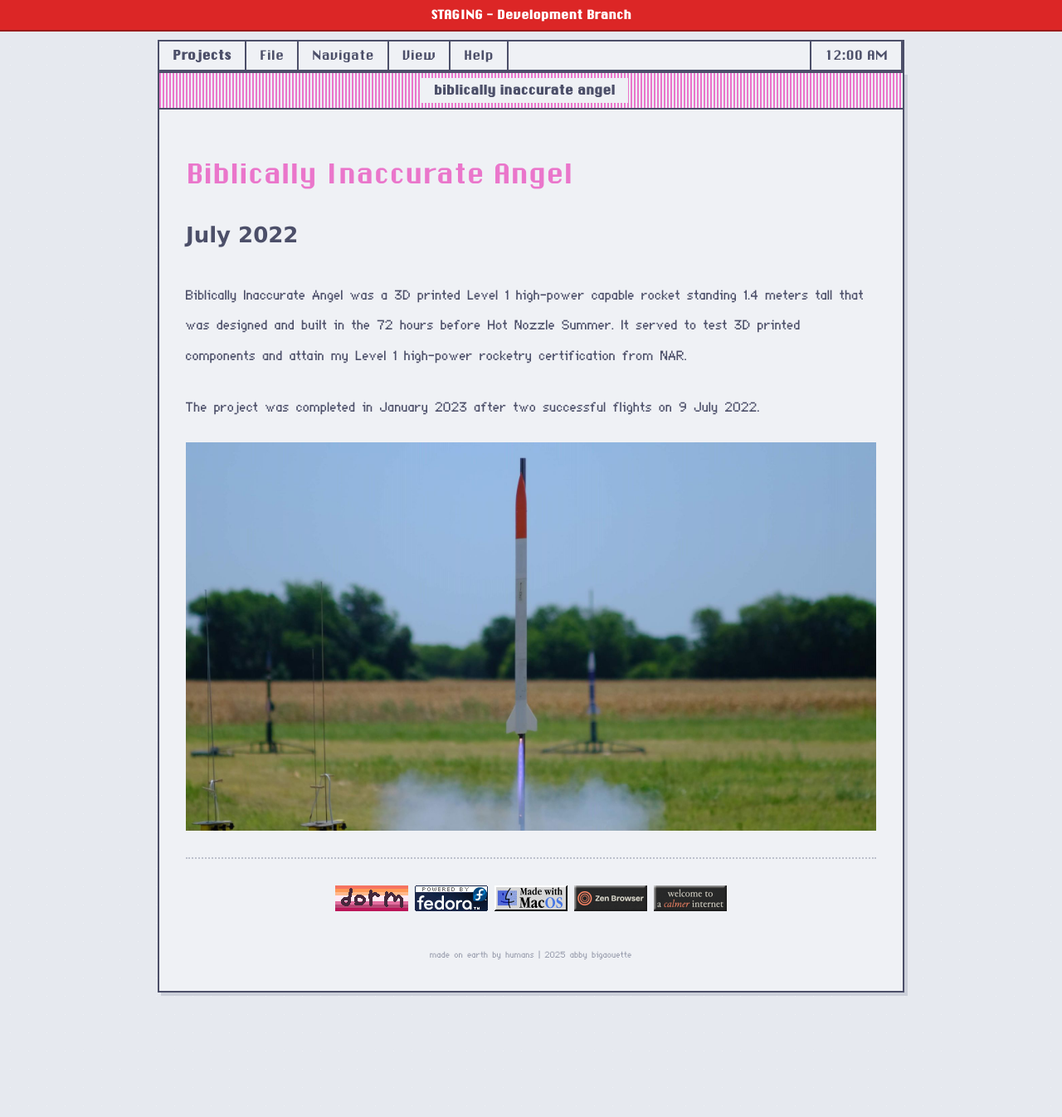
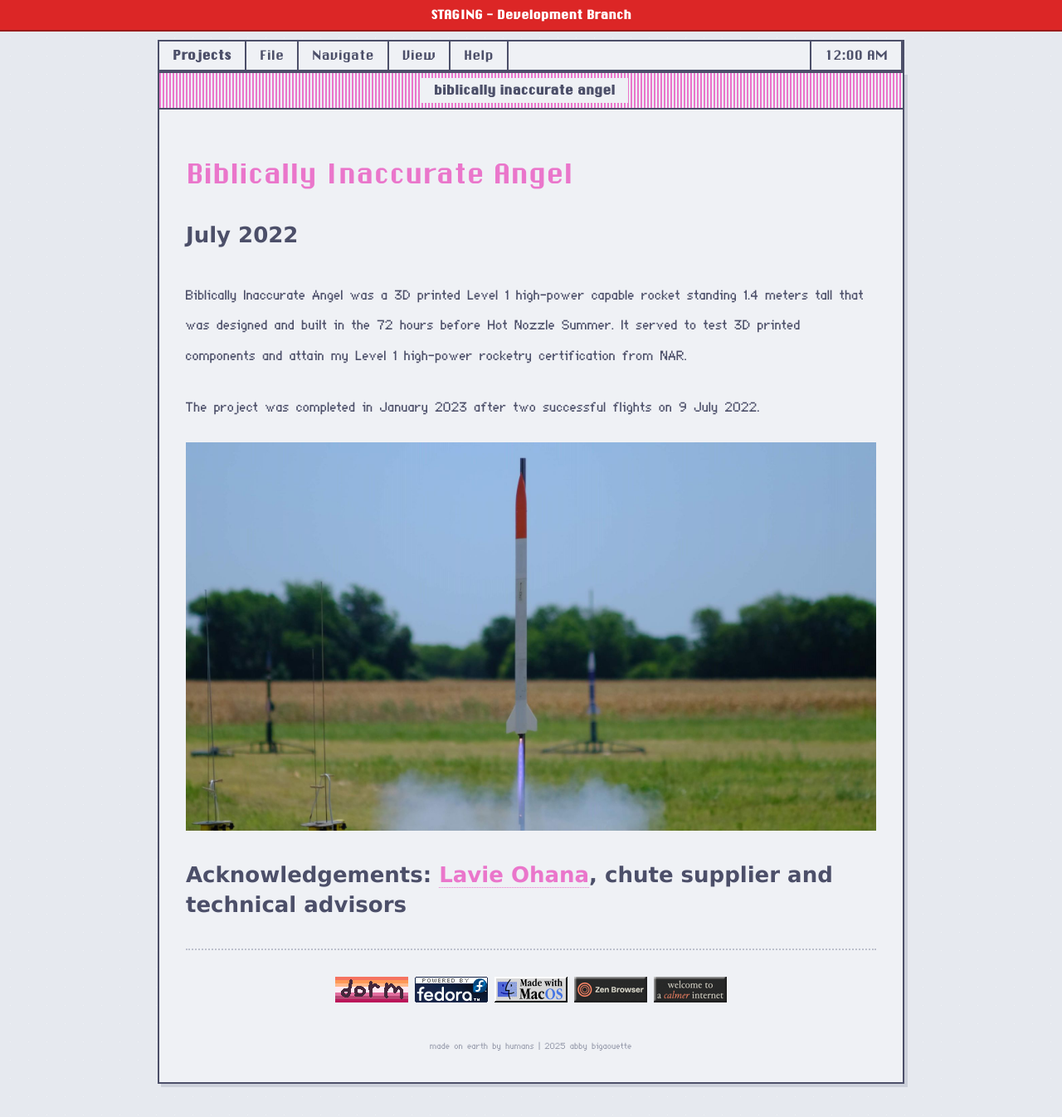
Before and after one commit to logantodd/logantodd.github.io, a Jekyll site: the page built from _projects/biblically-inaccurate-angel.md, in a window 1280 px wide and 1346 px high. Shown: the whole window at 83% size. Built offline with Jekyll 4.4.1, drawn with Linux system fonts in a browser that asks for light colours.

Commit message:
Update biblically-inaccurate-angel.md

```diff
--- a/_projects/biblically-inaccurate-angel.md
+++ b/_projects/biblically-inaccurate-angel.md
@@ -3,7 +3,7 @@ title: biblically inaccurate angel
 status: archive
 featured: false
 article: true
-description: fully 3D printed rocket designed in 72 hours. flew twice in 24 hours to prove rapid reusability is possible (take that, spacex :p).
+description: fully 3D printed rocket designed and built in 72 hours. flew twice in 24 hours to prove rapid reusability is possible (take that, spacex :p).
 date: 2022-07-09
 ---
 
@@ -16,3 +16,5 @@ Biblically Inaccurate Angel was a 3D printed Level 1 high-power capable rocket s
 The project was completed in January 2023 after two successful flights on 9 July 2022.
 
 ![Biblically Inaccurate Angel Flight 1 hero](/assets/images/projects/biblically inaccurate angel/BIA-hero.jpg)
+
+#### Acknowledgements: [Lavie Ohana](https://lavieohana.com), chute supplier and technical advisors
```
